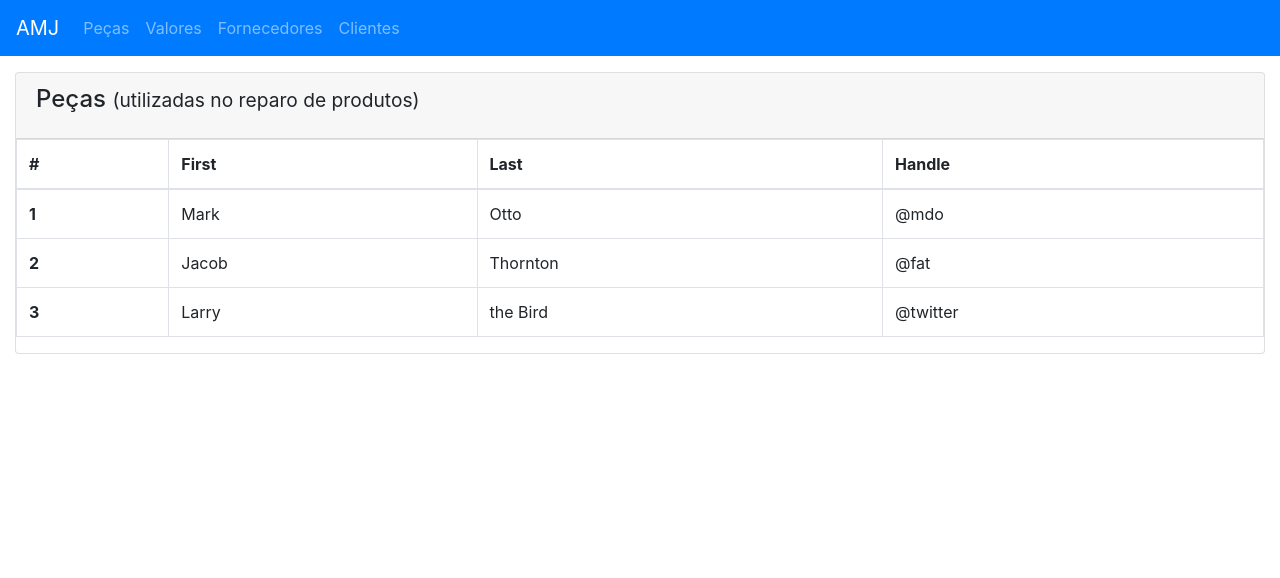
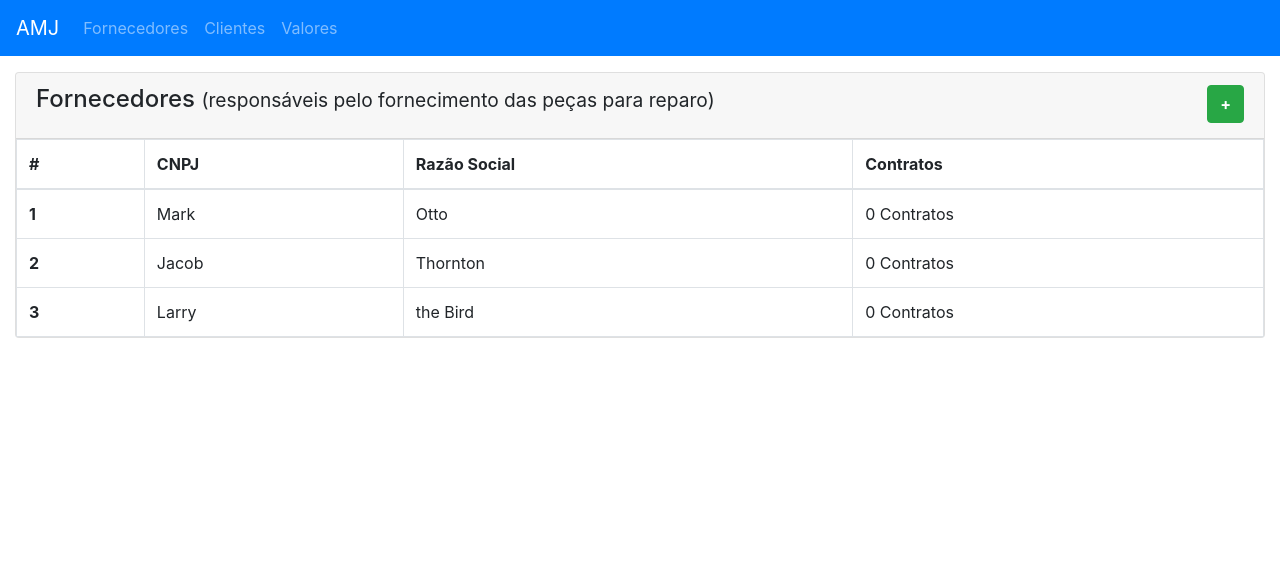
Before and after one commit to israelcb/telecontrol-amj, a PHP site: page /amj/ in a window 1280 px wide. Shown: the top 578 px of the page. Run offline with PHP 8.4, Linux system fonts and the light colour scheme.

Commit message:
Transformando a tela de peças em dtela de fornecedores

```diff
--- a/www/templates/navbar.phtml
+++ b/www/templates/navbar.phtml
@@ -1,17 +1,14 @@
 <nav class="navbar navbar-expand-lg navbar-dark bg-primary">
     <a class="navbar-brand" href="#">AMJ</a>
     <ul class="navbar-nav">
-        <li class="nav-item">
-            <a class="nav-link" href="#">Peças</a>
-        </li>
-        <li class="nav-item">
-            <a class="nav-link" href="#">Valores</a>
-        </li>
         <li class="nav-item">
             <a class="nav-link" href="#">Fornecedores</a>
         </li>
         <li class="nav-item">
             <a class="nav-link" href="#">Clientes</a>
         </li>
-</ul>
+        <li class="nav-item">
+            <a class="nav-link" href="#">Valores</a>
+        </li>
+    </ul>
 </nav>
--- a/www/views/index/index.phtml
+++ b/www/views/index/index.phtml
@@ -6,19 +6,26 @@
             <div class="col-12">
                 <div class="card mt-3 py-0">
                     <div class="card-header">
+                        <div class="row">
+                            <div class="col-11">
                                 <h4 class="card-title">
-                            Peças
-                            <small>(utilizadas no reparo de produtos)</small>
+                                    Fornecedores
+                                    <small>(responsáveis pelo fornecimento das peças para reparo)</small>
                                 </h4>
                             </div>
+                            <div class="col-1 text-right">
+                                <button class="btn btn-success font-weight-bold pull-right">+</button>
+                            </div>
+                        </div>
+                    </div>
                     <div class="card-block">
-                        <table class="table table-bordered">
+                        <table class="table table-bordered m-0">
                             <thead>
                                 <tr>
                                     <th scope="col">#</th>
-                                <th scope="col">First</th>
-                                <th scope="col">Last</th>
-                                <th scope="col">Handle</th>
+                                    <th scope="col">CNPJ</th>
+                                    <th scope="col">Razão Social</th>
+                                    <th scope="col">Contratos</th>
                                 </tr>
                             </thead>
                             <tbody>
@@ -26,19 +33,19 @@
                                     <th scope="row">1</th>
                                     <td>Mark</td>
                                     <td>Otto</td>
-                                <td>@mdo</td>
+                                    <td>0 Contratos</td>
                                 </tr>
                                     <tr>
                                     <th scope="row">2</th>
                                     <td>Jacob</td>
                                     <td>Thornton</td>
-                                <td>@fat</td>
+                                    <td>0 Contratos</td>
                                 </tr>
                                 <tr>
                                     <th scope="row">3</th>
                                     <td>Larry</td>
                                     <td>the Bird</td>
-                                <td>@twitter</td>
+                                    <td>0 Contratos</td>
                                 </tr>
                             </tbody>
                         </table>
```
Lines whose indentation alone changed are shown as unchanged.
